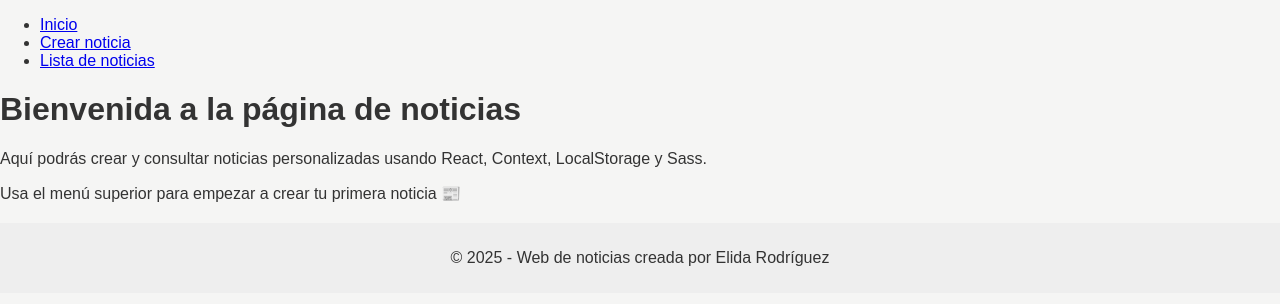
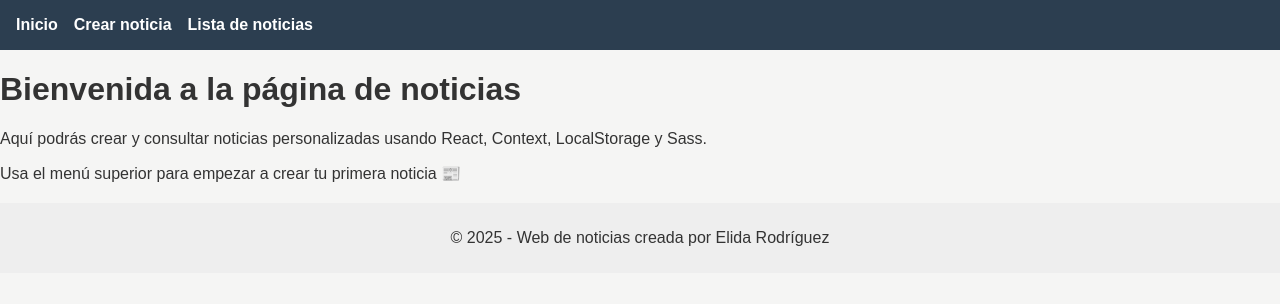
Before and after one commit to Elimila/React-web-noticias, a React (Vite) app: page /home in a window 1280 px wide. Shown: the top 304 px of the page. Built offline with nearby package versions, Linux system fonts and the light colour scheme.

Commit message:
Estilos SASS aplicados a Header desde _header.scss con variables de color

```diff
--- /dev/null
+++ b/src/assets/styles/components/header.scss
@@ -0,0 +1,22 @@
+header {
+  background-color: $primary-color;
+  padding: 1rem;
+
+  nav ul {
+    display: flex;
+    gap: 1rem;
+    list-style: none;
+    margin: 0;
+    padding: 0;
+  }
+
+  a {
+    color: white;
+    text-decoration: none;
+    font-weight: bold;
+
+    &:hover {
+      text-decoration: underline;
+    }
+  }
+}
--- a/src/assets/styles/main.scss
+++ b/src/assets/styles/main.scss
@@ -1,4 +1,5 @@
 @import './abstracts/colors';
+@import './components/header';
 
 body {
   font-family: Arial, sans-serif;
```
